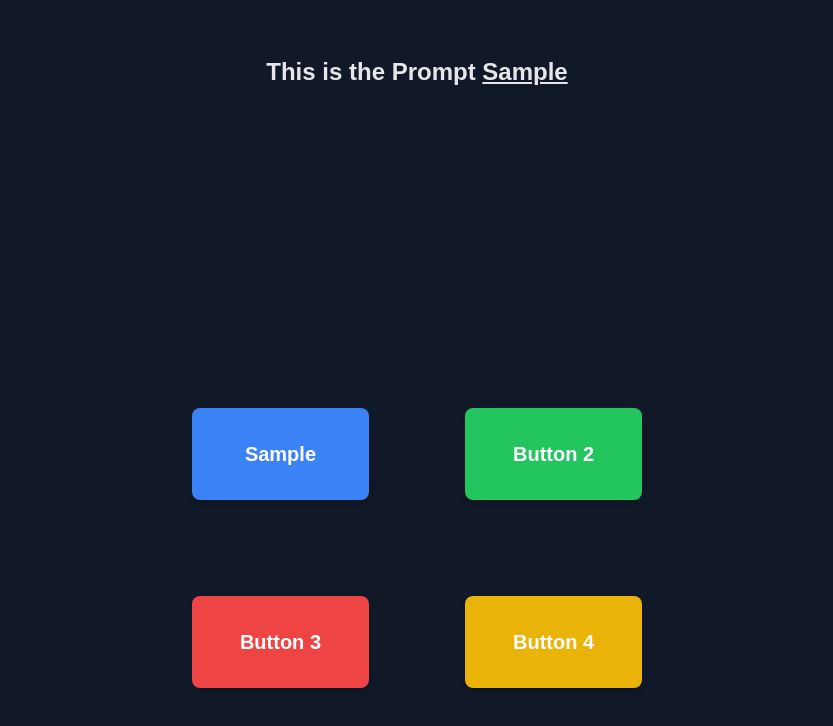
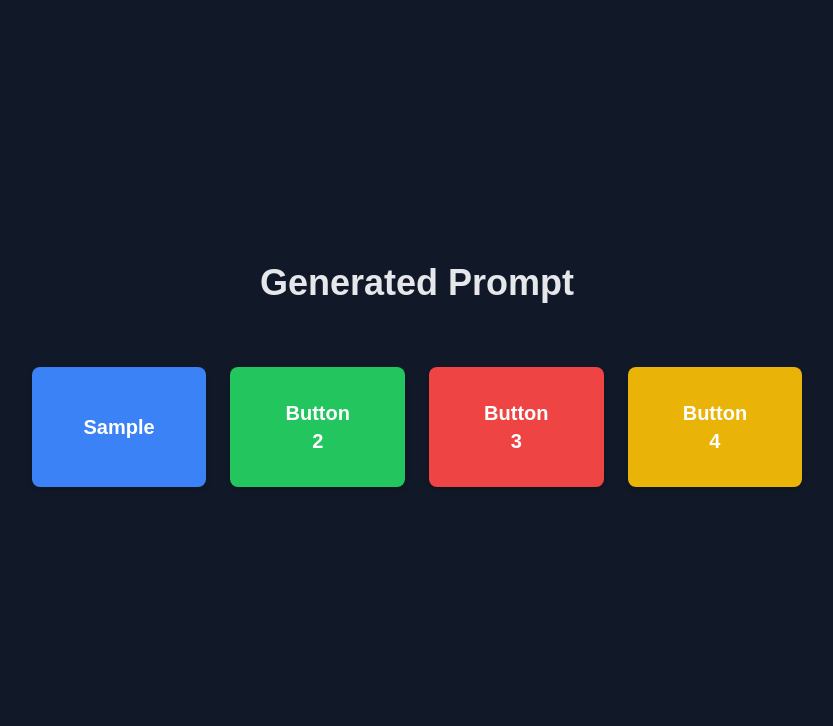
Before and after one commit to HEMPED/ICHACK25, a Next.js app: page /game in a window 1280 px wide. Both pictures are taken after typing "Sample" into the empty fields and a click on the button "Submit". Shown: the top 726 px of the page, without its empty margins (223-1056 px from the left). Built offline with nearby package versions, Linux system fonts and the light colour scheme.

Commit message:
Made array of buttons and added textbox

```diff
--- a/src/app/game/page.tsx
+++ b/src/app/game/page.tsx
@@ -3,13 +3,21 @@ import { useState } from 'react';
 import { useRouter } from 'next/navigation';
 
 export default function Game() {
+  const [userInput, setUserInput] = useState('');
+  const [submitted, setSubmitted] = useState(false);
+  const [buttonText, setButtonText] = useState('');
   const router = useRouter();
 
-  const [userInput, setUserInput] = useState('');
-  const [submitted, setSubmitted] = useState(false);
+  const buttons = [
+    { text: buttonText || "Button 1", color: "bg-blue-500 hover:bg-blue-600" },
+    { text: "Button 2", color: "bg-green-500 hover:bg-green-600" },
+    { text: "Button 3", color: "bg-red-500 hover:bg-red-600" },
+    { text: "Button 4", color: "bg-yellow-500 hover:bg-yellow-600" }
+  ];
 
   const handleSubmit = () => {
     if (userInput.trim() !== '') {
+      setButtonText(userInput);
       setSubmitted(true);
     }
   };
@@ -19,9 +27,9 @@ export default function Game() {
       {!submitted ? (
         <div className="flex flex-col items-center space-y-4">
           <div
-            className="text-2xl font-bold text-gray-200 text-center w-full max-w-xl"
+            className="text-4xl font-bold text-gray-200 text-center w-full max-w-xl mt-[-50px]"
           >
-            This is the Prompt <span className="underline">{userInput}</span>
+            Generated Prompt
           </div>
           <input
             type="text"
@@ -32,22 +40,26 @@ export default function Game() {
             autoFocus
           />
           <button
-            className="bg-blue-500 text-white font-semibold py-2 px-6 rounded-lg hover:bg-blue-600 transition"
+            className="bg-blue-500 text-white font-semibold py-2 px-24 rounded-lg hover:bg-blue-600 transition"
             onClick={handleSubmit}
           >
             Submit
           </button>
         </div>
       ) : (
-        <div className="flex flex-col items-center justify-start h-screen p-4">
-          <div className="text-2xl font-bold mt-6 text-gray-200 text-center w-full max-w-xl">
-            This is the Prompt <span className="underline">{userInput}</span>
+        <div className="flex flex-col items-center justify-center h-screen p-4">
+          <div className="text-4xl font-bold text-gray-200 text-center w-full max-w-xl mb-16 mt-[-50px]">
+            Generated Prompt
           </div>
-          <div className="grid grid-cols-2 gap-24 mt-auto mb-20 w-full max-w-2xl">
-            <button className="bg-blue-500 text-white font-semibold py-8 px-12 text-xl rounded-lg shadow-md hover:bg-blue-600 transition">{userInput}</button>
-            <button className="bg-green-500 text-white font-semibold py-8 px-12 text-xl rounded-lg shadow-md hover:bg-green-600 transition">Button 2</button>
-            <button className="bg-red-500 text-white font-semibold py-8 px-12 text-xl rounded-lg shadow-md hover:bg-red-600 transition">Button 3</button>
-            <button className="bg-yellow-500 text-white font-semibold py-8 px-12 text-xl rounded-lg shadow-md hover:bg-yellow-600 transition">Button 4</button>
+          <div className="flex justify-center flex-wrap gap-6 w-full max-w-4xl">
+            {buttons.map((button, index) => (
+              <button
+                key={index}
+                className={`${button.color} text-white font-semibold py-8 px-12 text-xl rounded-lg shadow-md transition flex-1 min-w-[150px] text-center`}
+              >
+                {button.text}
+              </button>
+            ))}
           </div>
         </div>
       )}
```
